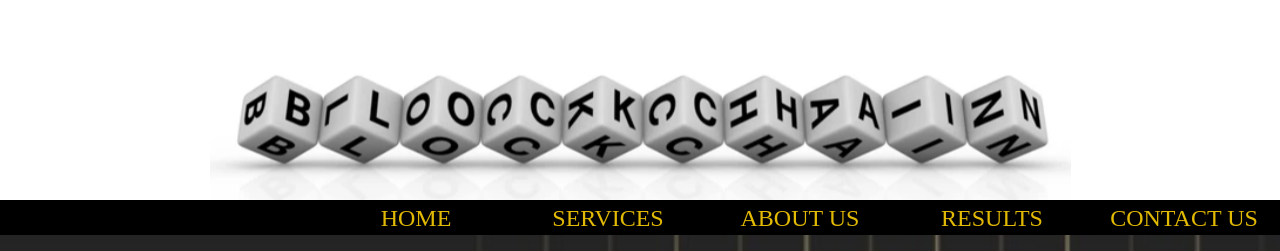
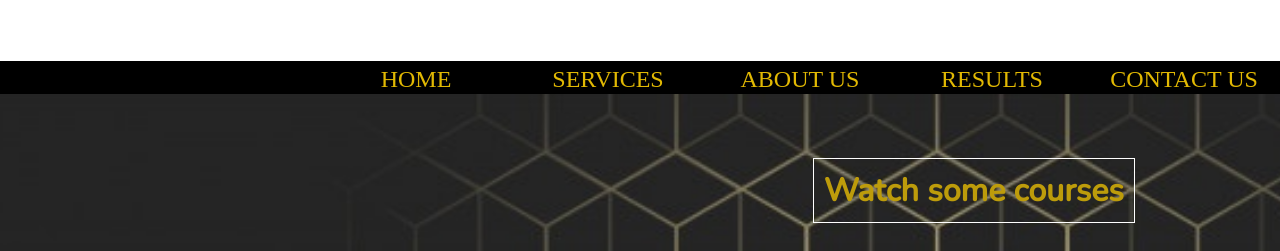
Before and after one commit to MRoccazzella/curso_desarrollo_web, a plain HTML site: page index.html in a window 1280 px wide. Shown: the top 251 px of the page. Drawn offline with nearby package versions, Linux system fonts and the light colour scheme.

Commit message:
corrigiendo header

```diff
--- a/assets/css/styles.css
+++ b/assets/css/styles.css
@@ -8,7 +8,7 @@
     grid-template-areas: "header header header"
     "main main main"
     "footer footer footer";
-    grid-template-rows: 25% auto 5%;
+    grid-template-rows: 10% auto 5%;
 
 }
 
@@ -18,9 +18,7 @@ body{
                     /*HEADER*/
 header{
     grid-area: header;
-    background: url("../image/fondo_header.png");
-    background-repeat: no-repeat;
-    background-position: center center;
+    background-color: #ffffff;
 }
 header a{
     text-decoration: none;
@@ -30,7 +28,7 @@ h1{
     align-items: flex-end;
     color: #E2B903;
     width: 20%;
-    height: 85%;
+    height: 65%;
     font-size: xx-large;
     justify-content: flex-start;
     font-size: 4em;
@@ -43,7 +41,7 @@ h1 span{
 nav{
     background-color: black;
     display: flex;
-    height: 15%;
+    height: 35%;
     justify-content: flex-end;
     width: 100%;
 }
```
